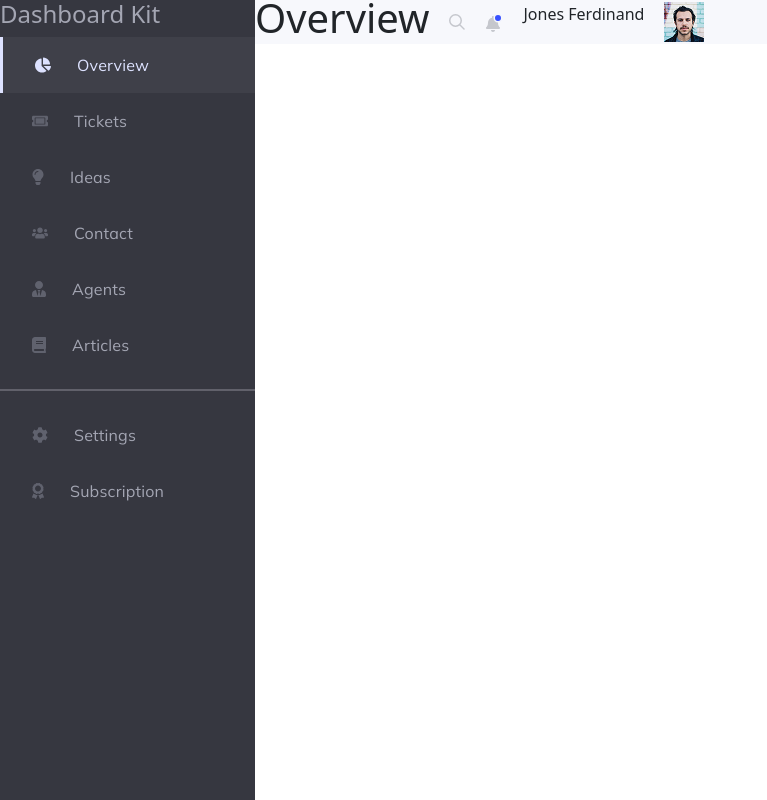
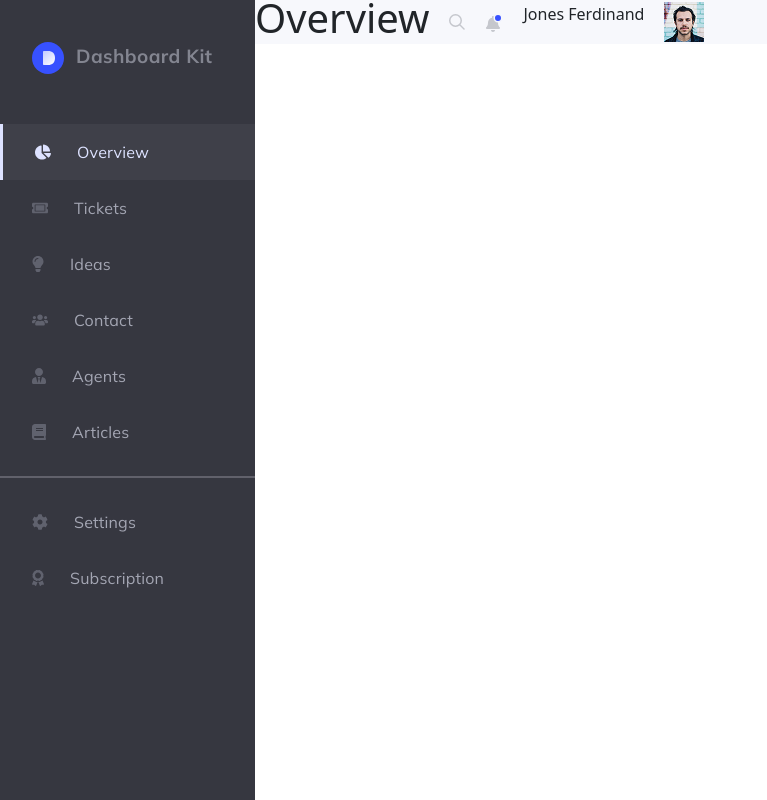
Before and after one commit to CoolMcProgrammer123/INM320-Assignment-5, a website: page public/index.html in a window 1280 px wide. Shown: the whole page, without its empty margins (0-767 px from the left). Drawn offline with nearby package versions, Linux system fonts and the light colour scheme; a web font is replaced by a local one.

Commit message:
updated navbar style

```diff
--- a/public/assets/css/style.css
+++ b/public/assets/css/style.css
@@ -9,9 +9,29 @@ nav {
     width: 255px;
     background-color: #363740;
 }
+.dashboard{
+    display: flex;
+    flex-direction: row;
+    align-items: center;
+    gap: 12px;
+    margin-left: 32px;
+    margin-top: 41px;
+}
 
-nav > h4{
+.dashboard > h4{
     color:#A4A6B3;
+    opacity: 0.7;
+    font-family: Mulish;
+    font-weight: 700;
+    font-size: 19px;
+    line-height: 100%;
+    letter-spacing: 0.4px;
+
+    margin-top: 6px;
+
+}
+#navcolumns{
+    margin-top: 50px;
 }
 
 #activenav{
--- a/public/index.html
+++ b/public/index.html
@@ -15,8 +15,21 @@
 <body>
     <nav>
         <!-- Dashboard stuff? -->
-        <h4>Dashboard Kit</h4>
-        <ul class="nav flex-column">
+        <div class="dashboard">
+            <svg width="32" height="32" viewBox="0 0 32 32" fill="none" xmlns="http://www.w3.org/2000/svg">
+                <circle cx="16" cy="16" r="16" fill="#3751FF"/>
+                <path d="M11 10C11 9.44772 11.4477 9 12 9H15.9905C18.2127 9 19.9333 9.60955 21.1524 10.8287C22.3841 12.0478 23 13.765 23 15.9803C23 18.2088 22.3841 19.9391 21.1524 21.1713C19.9333 22.3904 18.2127 23 15.9905 23H12C11.4477 23 11 22.5523 11 22V10Z" fill="url(#paint0_linear_584_285)"/>
+                <defs>
+                <linearGradient id="paint0_linear_584_285" x1="11" y1="9" x2="23" y2="23" gradientUnits="userSpaceOnUse">
+                <stop stop-color="white" stop-opacity="0.7"/>
+                <stop offset="1" stop-color="white"/>
+                </linearGradient>
+                </defs>
+            </svg>
+            <h4>Dashboard Kit</h4>
+        </div>
+
+        <ul class="nav flex-column" id="navcolumns">
             <li class="nav-item" id="activeitem">
                 <svg width="16" height="16" viewBox="0 0 16 16" fill="none" xmlns="http://www.w3.org/2000/svg">
                     <path d="M15.5232 8.94116H8.54412L13.1921 13.5891C13.3697 13.7667 13.6621 13.7812 13.8447 13.6091C14.9829 12.5367 15.7659 11.0912 15.9956 9.46616C16.035 9.18793 15.8041 8.94116 15.5232 8.94116ZM15.0576 7.03528C14.8153 3.52176 12.0076 0.714119 8.49412 0.471767C8.22589 0.453237 8 0.679413 8 0.948236V7.5294H14.5815C14.8503 7.5294 15.0762 7.30352 15.0576 7.03528ZM6.58824 8.94116V1.96206C6.58824 1.68118 6.34147 1.45029 6.06353 1.48971C2.55853 1.985 -0.120585 5.04705 0.00412089 8.71675C0.132356 12.4856 3.37736 15.5761 7.14794 15.5288C8.6303 15.5103 10 15.0326 11.1262 14.2338C11.3585 14.0691 11.3738 13.727 11.1724 13.5256L6.58824 8.94116Z" fill="#DDE2FF"/>
```
